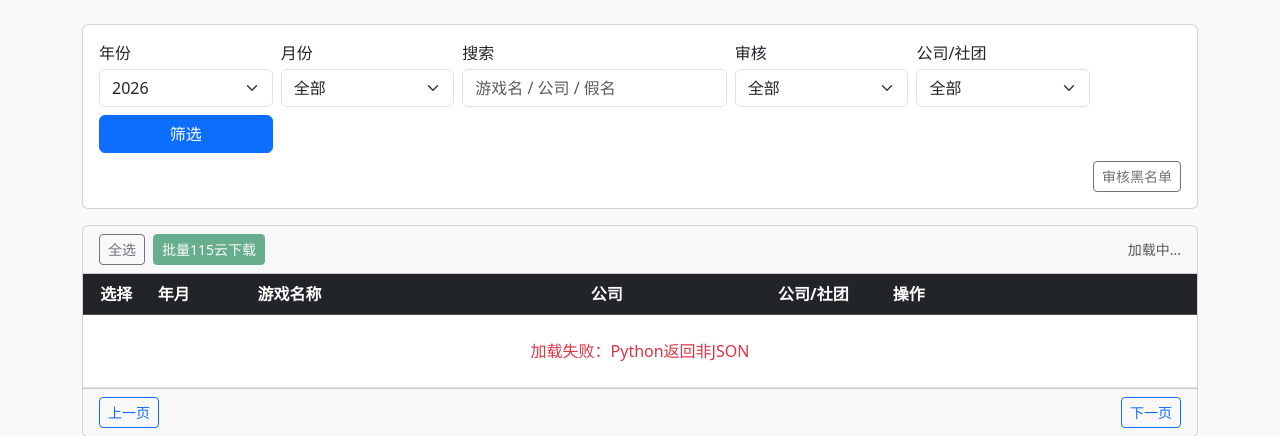
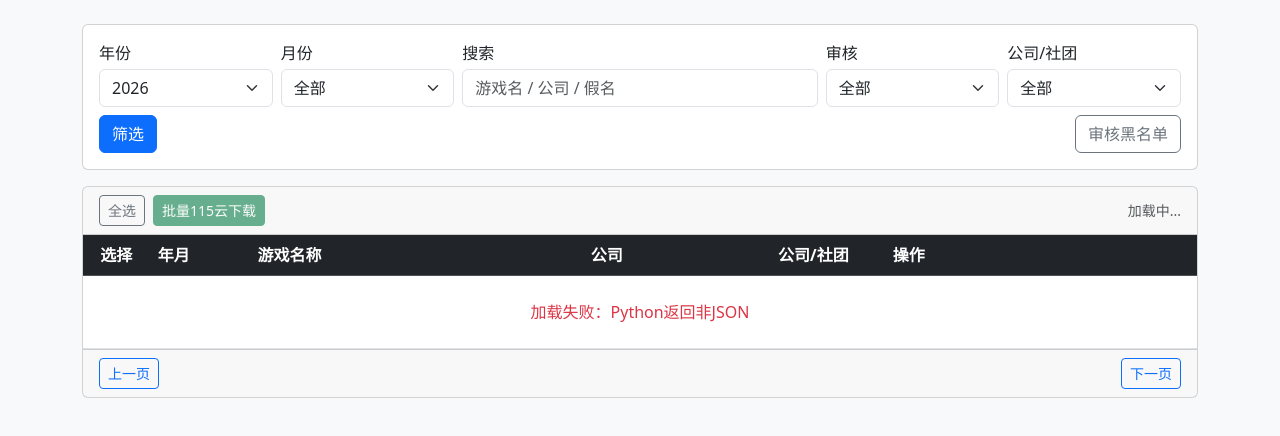
Before and after one commit to rsw510670993/PyGalLinkByAI, a PHP site: page /tool/egs.php in a window 1280 px wide. Shown: the part 56-492 px from the top of the page. Run offline with PHP 8.4, Linux system fonts and the light colour scheme.

Commit message:
fix(egs): 筛选栏改为固定两行布局
原先 6 列共 13 格超过一行 12 格，筛选按钮被挤到孤行。
上行放 5 个筛选控件（搜索列加宽补齐 12 格），下行放
筛选 + 审核黑名单按钮，移动端堆叠不变。

```diff
--- a/tool/egs.php
+++ b/tool/egs.php
@@ -46,7 +46,7 @@
                         <?php endfor; ?>
                     </select>
                 </div>
-                <div class="col-12 col-md-3">
+                <div class="col-12 col-md-4">
                     <label class="form-label mb-1" for="q">搜索</label>
                     <input id="q" class="form-control" type="search" placeholder="游戏名 / 公司 / 假名">
                 </div>
@@ -65,13 +65,12 @@
                         <option value="CIRCLE">社团</option>
                     </select>
                 </div>
-                <div class="col-6 col-md-2 d-grid">
+                <!-- 上行放不下的操作按钮固定拆到第二行：筛选条件一行 + 操作按钮一行 -->
+                <div class="col-12 d-flex gap-2">
                     <button class="btn btn-primary" type="submit">筛选</button>
+                    <button id="review-blacklist-btn" class="btn btn-outline-secondary ms-auto" type="button">审核黑名单</button>
                 </div>
             </form>
-            <div class="d-flex justify-content-end mt-2">
-                <button id="review-blacklist-btn" class="btn btn-outline-secondary btn-sm" type="button">审核黑名单</button>
-            </div>
         </div>
     </div>
 
```
